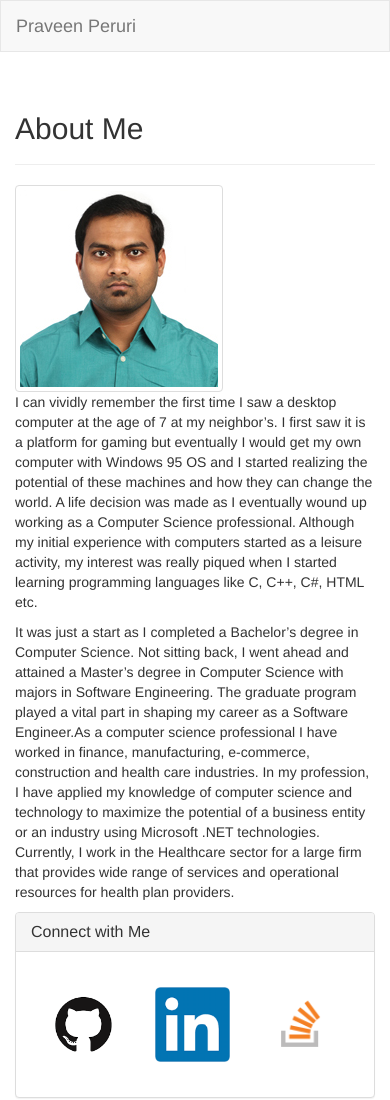
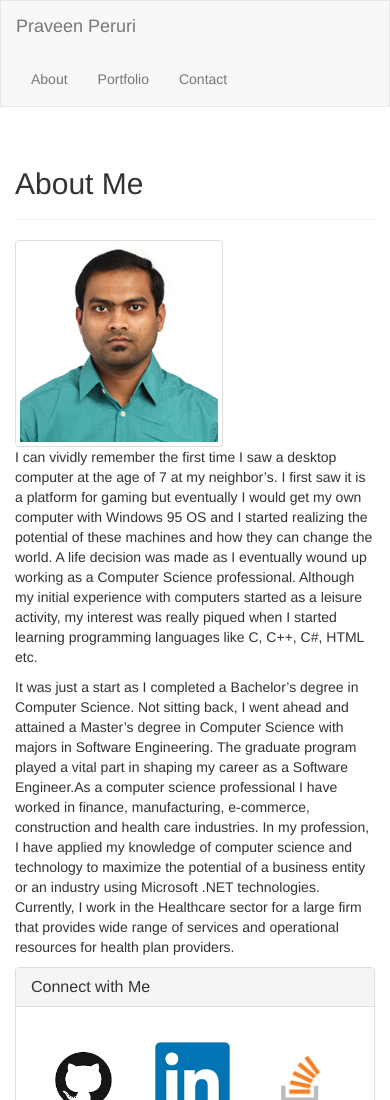
Before and after one commit to praveenperuri/Bootstrap-Portfolio, a plain HTML site: page index.html in a window 390 px wide. Shown: the top 1100 px of the page. Drawn offline with nearby package versions, Linux system fonts and the light colour scheme; files that its build step writes are made by us from their sources.

Commit message:
final draft

```diff
--- a/index.html
+++ b/index.html
@@ -1,45 +1,30 @@
 <!DOCTYPE html>
 <html lang="en-us">
+
 <head>
     <meta charset="UTF-8">
     <meta name="viewport" content="width=device-width, initial-scale=1">
-		<link rel="shortcut icon" type="image/jpg" href="assets/images/bio-image.jpg"/>
+    <link rel="shortcut icon" type="image/jpg" href="assets/images/bio-image.jpg" />
+    <title>Praveen Peruri - Portfolio</title>
+    <link rel="stylesheet" href="https://maxcdn.bootstrapcdn.com/bootstrap/3.3.7/css/bootstrap.min.css" integrity="sha384-BVYiiSIFeK1dGmJRAkycuHAHRg32OmUcww7on3RYdg4Va+PmSTsz/K68vbdEjh4u" crossorigin="anonymous">
+    <link href="https://maxcdn.bootstrapcdn.com/bootswatch/3.3.7/spacelab/bootstrap.min.css" rel="stylesheet" integrity="sha384-L/tgI3wSsbb3f/nW9V6Yqlaw3Gj7mpE56LWrhew/c8MIhAYWZ/FNirA64AVkB5pI" crossorigin="anonymous">
+    <link rel="stylesheet" type="text/css" href="sticky-footer.css">
+</head>
 
-		<title>Praveen Peruri - Portfolio</title>
-
-		<link rel="stylesheet" href="https://maxcdn.bootstrapcdn.com/bootstrap/3.3.7/css/bootstrap.min.css" integrity="sha384-BVYiiSIFeK1dGmJRAkycuHAHRg32OmUcww7on3RYdg4Va+PmSTsz/K68vbdEjh4u" crossorigin="anonymous">
-
-		<link href="https://maxcdn.bootstrapcdn.com/bootswatch/3.3.7/spacelab/bootstrap.min.css" rel="stylesheet" integrity="sha384-L/tgI3wSsbb3f/nW9V6Yqlaw3Gj7mpE56LWrhew/c8MIhAYWZ/FNirA64AVkB5pI" crossorigin="anonymous">
-
-		<link rel="stylesheet" type="text/css" href="sticky-footer.css" >
-
-	</head>
 <body>
-
-
-
-<nav class="navbar navbar-default">
+    <nav role="navigation" class="navbar navbar-default">
         <div class="container-fluid">
             <div class="navbar-header">
                 <a class="navbar-brand" href="index.html">Praveen Peruri</a>
             </div>
-
-    <div class="collapse navbar-collapse" id="bs-example-navbar-collapse-1">
-
+            <div class="container-fluid">
                 <ul class="nav navbar-nav navbar-right">
-        <li><a href="index.html">About</a></li>
-        <li><a href="portfolio.html">Portfolio</a></li>
-        <li><a href="contact.html">Contact</a></li>
+                    <li style="float: left;"><a href="index.html">About</a></li>
+                    <li style="float: left;"><a href="portfolio.html">Portfolio</a></li>
+                    <li style="float: left;"><a href="contact.html">Contact</a></li>
                 </ul>
             </div>
-  </div>
     </nav>
-
-
-
-
-
-
     <div class="container">
         <div class="row">
             <div class="col-md-8">
@@ -54,14 +39,12 @@
                         <p>
                             I can vividly remember the first time I saw a desktop computer at the age of 7 at my neighbor’s. I first saw it is a platform for gaming but eventually I would get my own computer with Windows 95 OS and I started realizing the potential of these machines and how they can change the world. A life decision was made as I eventually wound up working as a Computer Science professional. Although my initial experience with computers started as a leisure activity, my interest was really piqued when I started learning programming languages like C, C++, C#, HTML etc.
                         </p>
-
                         <p>
                             It was just a start as I completed a Bachelor’s degree in Computer Science. Not sitting back, I went ahead and attained a Master’s degree in Computer Science with majors in Software Engineering. The graduate program played a vital part in shaping my career as a Software Engineer.As a computer science professional I have worked in finance, manufacturing, e-commerce, construction and health care industries. In my profession, I have applied my knowledge of computer science and technology to maximize the potential of a business entity or an industry using Microsoft .NET technologies. Currently, I work in the Healthcare sector for a large firm that provides wide range of services and operational resources for health plan providers.
                         </p>
                     </div>
                 </div>
             </div>
-
             <div class="col-md-4">
                 <div class="panel panel-default">
                     <div class="panel-heading">
@@ -88,17 +71,12 @@
             </div>
         </div>
     </div>
-
-
     <footer class="footer">
         <div class="container">
             <div class="panel panel-default">
-
                 <div class="panel-body">&copy; Copyright 2017 Praveen Peruri</div>
-
             </div>
         </div>
-
         <!--<div class="container">
         <div class="row">
         <div class="col-md-4"></div>
@@ -107,6 +85,6 @@
         </div>
       </div>-->
     </footer>
+</body>
 
-	</body>
 </html>
```
Also changed, not shown: contact.html (+11 -22 lines), portfolio.html (+22 -41 lines). Lines whose indentation alone changed are shown as unchanged.
